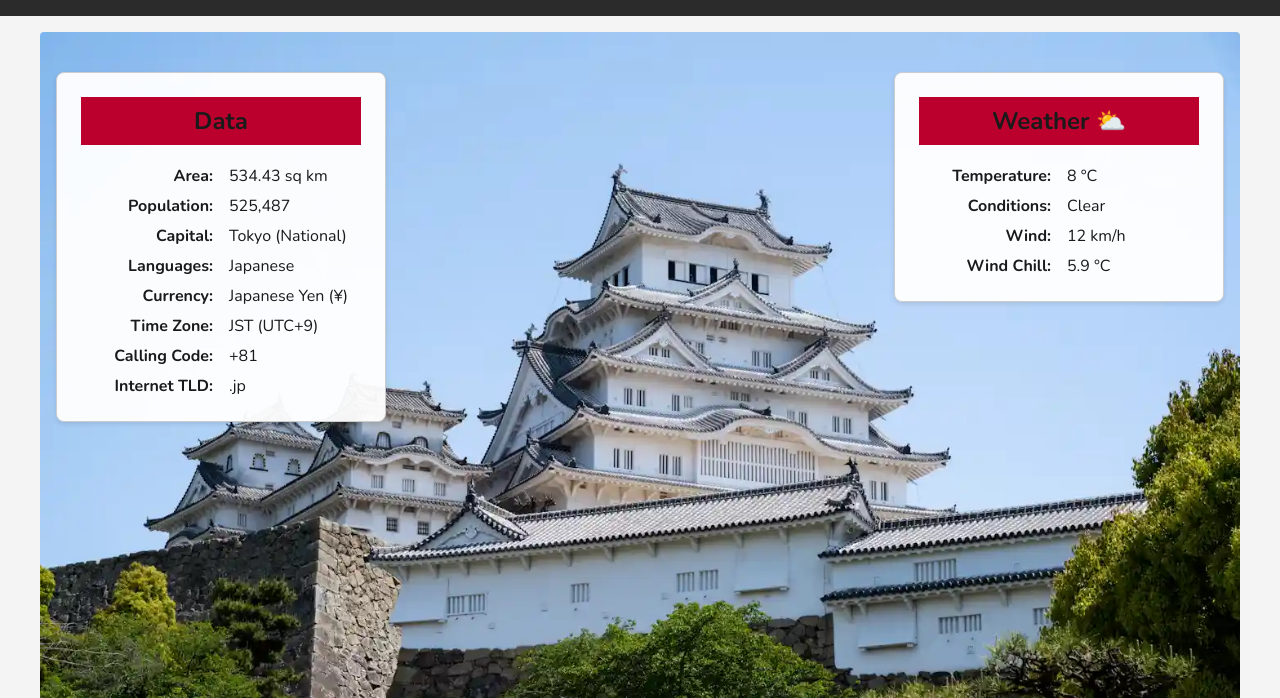
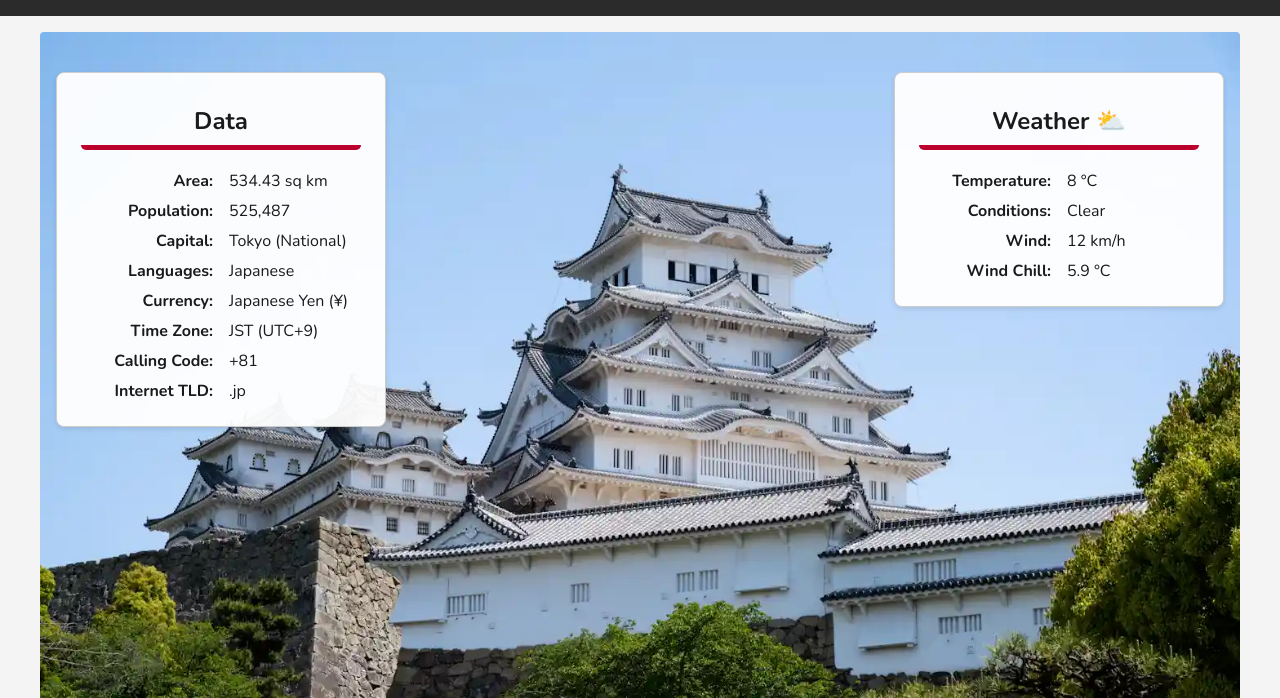
Before and after one commit to gourleysites/wdd131, a plain HTML site: page place.html in a window 1280 px wide. Shown: the part 102-800 px from the top of the page. Drawn offline with nearby package versions, Linux system fonts and the light colour scheme.

Commit message:
Adjustments

```diff
--- a/styles/place.css
+++ b/styles/place.css
@@ -42,7 +42,8 @@ main {
 
 .data-card h2, .weather-card h2 {
     text-align: center;
-    background-color: var(--accent-color);
+    border-bottom: 5px solid var(--accent-color);
+    border-radius: 5px;
     padding-top: 0.5rem;
     padding-bottom: 0.5rem;
     margin-top: 0;
```
